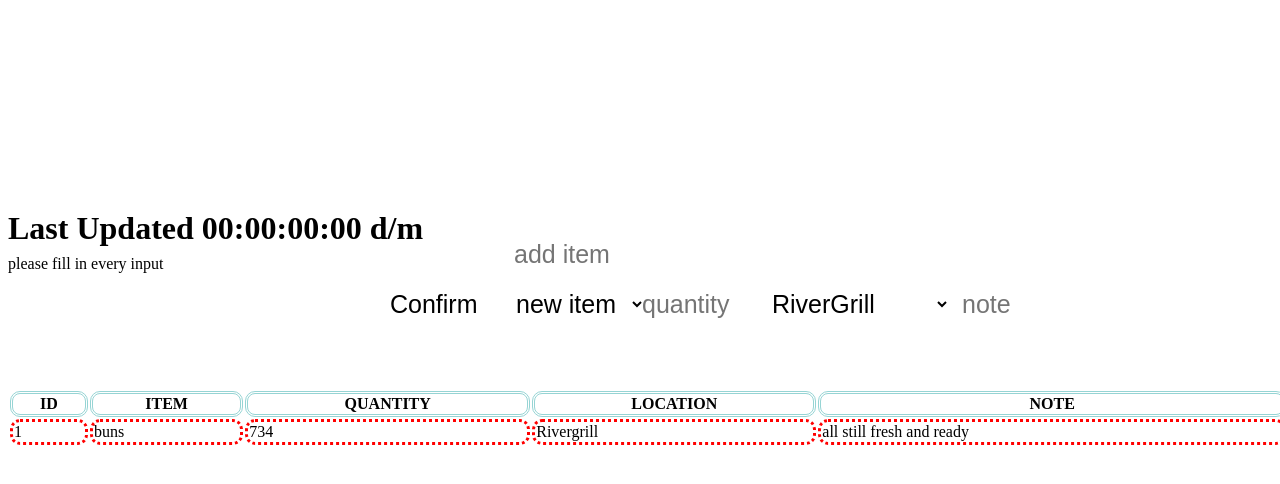
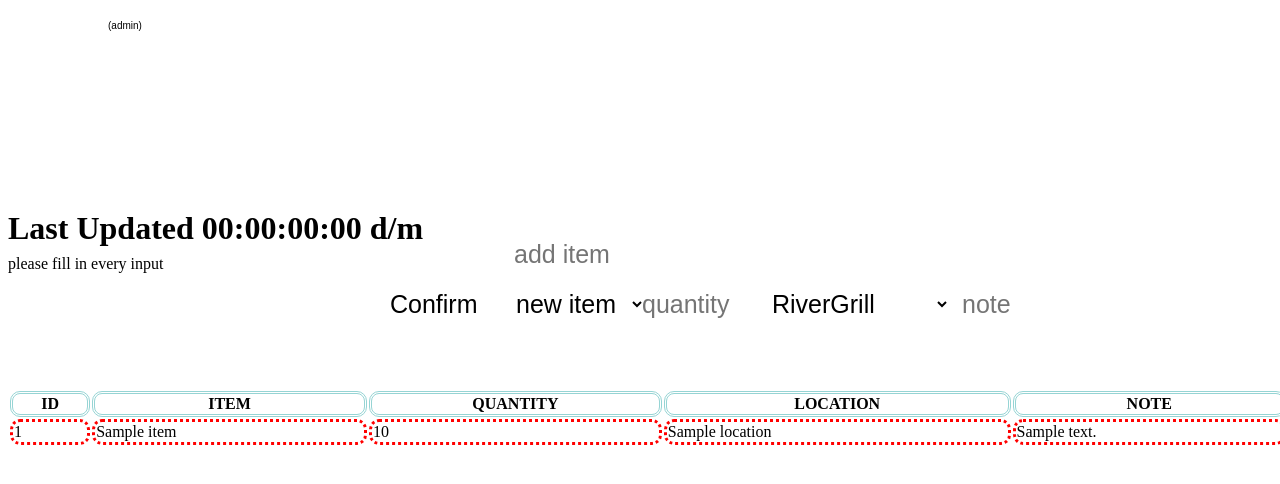
Before and after one commit to Kel-KO/projects, a Flask app: template TTH_Inventory/templates/fbadmin.html in a window 1280 px wide. Shown: the part 111-595 px from the top of the page. Run offline with Flask 2, Linux system fonts and the light colour scheme; the template is opened without the code that fills it: most values are stand-ins (such as "Sample title", 1, 10 or a date in 2020); parts of the project's set-up code (start-up, migrations or seed data) failed here and were passed over.

Commit message:
Update fbadmin.html

```diff
--- a/TTH_Inventory/templates/fbadmin.html
+++ b/TTH_Inventory/templates/fbadmin.html
@@ -172,18 +172,24 @@
             font-size: 27px;
             transition-duration: .2s;
         }
+        .p{
+            font-size: 10px;
+            position: absolute;
+            top: 100px;
+            left: 100px;
+        }
     </style>
 </head>
 <body>
-    <!-- <form action="/foodandbev" method="get"> -->
     <div class="header">
         <image class="img" height="80%" width="12%" src="{{url_for('static',filename = 'tt_logo2.jpg')}}" style="z-index: 650px">
         <h1 class="headertxt">Food & Bev</h1>
-        <button onclick="window.location='http://127.0.0.1:5000/';" class="b2">Back To Main</button>
+        <button onclick="window.location='http://127.0.0.1:7000/';" class="b2">Back To Main</button>
+        <p class="p">(admin)</p>
     </div>
     <h1 style="color: black;">Last Updated 00:00:00:00 d/m</h1>
+
     <div>
-    <!-- </form>  -->
     <form action="/foodandbevadmin" method="post">
         <h1 style="color: black; position: absolute; top: 300px;">Last Updated 00:00:00:00 d/m</h1>
         <p style="color: black; position: absolute; top: 350px;">please fill in every input </p>
@@ -208,7 +214,8 @@
         </select>
         <input class="note" style="left: 75%; top: 400px; " name="note" id="note" placeholder="note">
         <button class="sbmt" type="submit" style="left: 30%; top: 400px;">Confirm</button>
-        </form>
+
+
         <table style="width:100%">
             <thead>
                 <tr>
@@ -220,16 +227,18 @@
                 </tr>
             </thead>
             <tbody>
+                {% for item in fb %}
                 <tr>
-                    <td scope="col">1</th>
-                    <td scope="col">buns</th>
-                    <td scope="col">734</th>
-                    <td scope="col">Rivergrill</th>
-                    <td scope="col">all still fresh and ready</th>
-                  </tr>
+                    <td style="color: black;" scope="col">{{item['id']}}</td>
+                    <td style="color: black;" scope="col">{{item['item']}}</td>
+                    <td style="color: black;" scope="col">{{item['quantity']}}</td>
+                    <td style="color: black;" scope="col">{{item['location']}}</td>
+                    <td style="color: black;" scope="col">{{item['note']}}</td>
+                </tr>
+                {% endfor %}
             </tbody>
         </table>
+    </form>
     </div>
-
 </body>
 </html>
```
